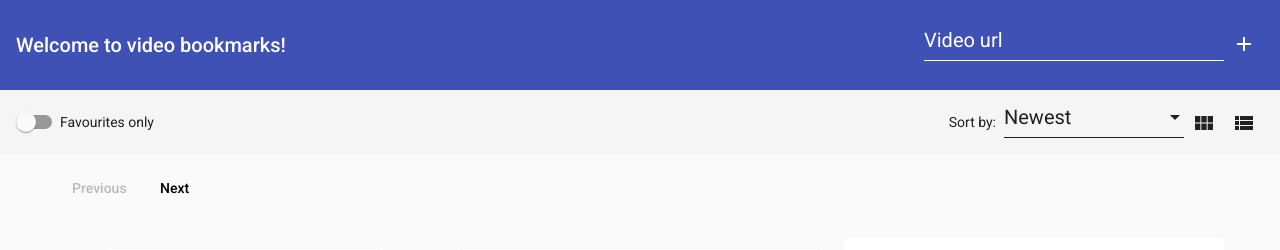
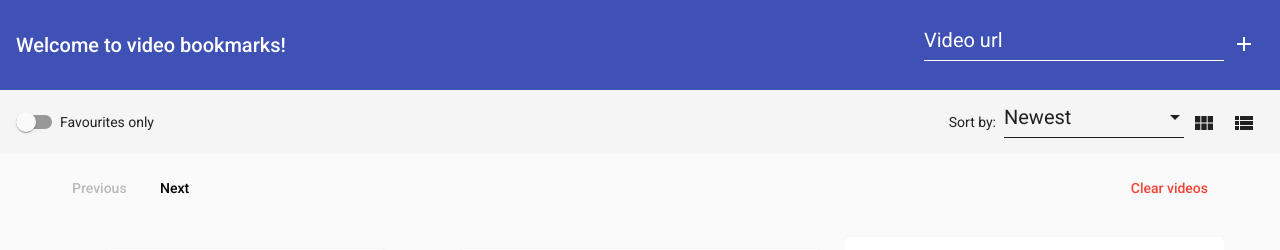
Before and after one commit to Karol-Waliszewski/Video-bookmarks, an Angular app: page / in a window 1280 px wide. Both pictures are taken after a click on the button "archive". Shown: the top 250 px of the page. Built offline with nearby package versions, Linux system fonts and the light colour scheme.

Commit message:
Videos clearing applied

```diff
--- a/src/app/services/video.service.ts
+++ b/src/app/services/video.service.ts
@@ -110,6 +110,11 @@ export class VideoService {
     return this.resultVideos.asObservable();
   }
 
+  clearVideos() {
+    this.videos = [];
+    this.returnResultVideos();
+  }
+
   getFavourites() {
     return this.videos.filter(video => video.isFavourite);
   }
--- a/src/app/video-tiles/video-tiles.component.html
+++ b/src/app/video-tiles/video-tiles.component.html
@@ -1,5 +1,6 @@
 <mat-grid-list cols="3" rowHeight="4:5" gutterSize="1rem">
   <mat-grid-tile *ngFor="let video of videos">
-    <video-card [video]="video" (onDelete)="onDelete.emit($event)" (onDialog)="onDialog.emit($event)" (onFavourite)="onFavourite.emit($event)"></video-card>
+    <video-card [video]="video" (onDelete)="onDelete.emit($event)" (onDialog)="onDialog.emit($event)"
+      (onFavourite)="onFavourite.emit($event)"></video-card>
   </mat-grid-tile>
 </mat-grid-list>
--- a/src/app/video-view/video-view.component.html
+++ b/src/app/video-view/video-view.component.html
@@ -1,6 +1,7 @@
 <div class="container">
   <h3 *ngIf="!videos.length" class="mat-headline">No saved matching videos found. </h3>
   <div *ngIf="videos.length" class="video-router-links">
+    <div>
       <a *ngIf="page === 1; else enabledPrevious" mat-button disabled>Previous</a>
       <ng-template #enabledPrevious>
         <a mat-button [routerLink]="['',page-1]">Previous</a>
@@ -9,6 +10,8 @@
       <ng-template #enabledNext>
         <a mat-button [routerLink]="['',page+1]">Next</a>
       </ng-template>
+    </div>
+    <button mat-button color="warn" (click)="clearVideos()">Clear videos</button>
   </div>
   <ng-container *ngIf="videos.length">
     <video-tiles *ngIf="view === 'tiles'; else list" [videos]="displayedVideos" (onDelete)="deleteVideo($event)"
--- a/src/app/video-view/video-view.component.scss
+++ b/src/app/video-view/video-view.component.scss
@@ -12,4 +12,7 @@
 
 .video-router-links {
   margin-bottom: 0.5rem;
+  display: flex;
+  justify-content: space-between;
+  align-items: center;
 }
--- a/src/app/video-view/video-view.component.ts
+++ b/src/app/video-view/video-view.component.ts
@@ -62,6 +62,10 @@ export class VideoViewComponent implements OnInit {
     }
   }
 
+  clearVideos(){
+    this.videoService.clearVideos();
+  }
+
   displayVideos(){
     this.displayedVideos = this.videos.slice((this.page - 1) * 9, (this.page - 1) * 9 + 9);
   }
--- a/src/index.html
+++ b/src/index.html
@@ -4,7 +4,6 @@
   <meta charset="utf-8">
   <title>VideoBookmarks</title>
   <base href="/">
-
   <meta name="viewport" content="width=device-width, initial-scale=1">
   <link rel="icon" type="image/x-icon" href="favicon.ico">
   <link href="https://fonts.googleapis.com/icon?family=Material+Icons" rel="stylesheet">
```
Lines whose indentation alone changed are shown as unchanged.
